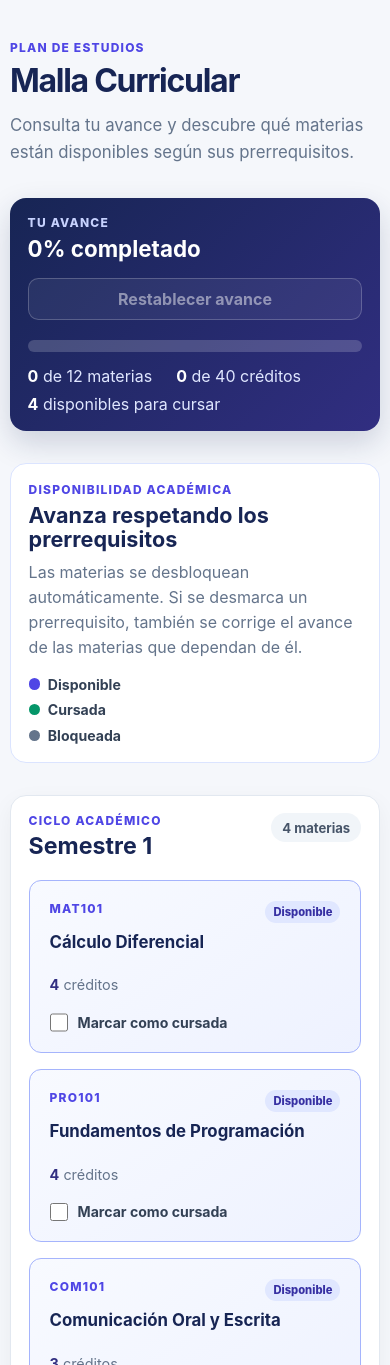
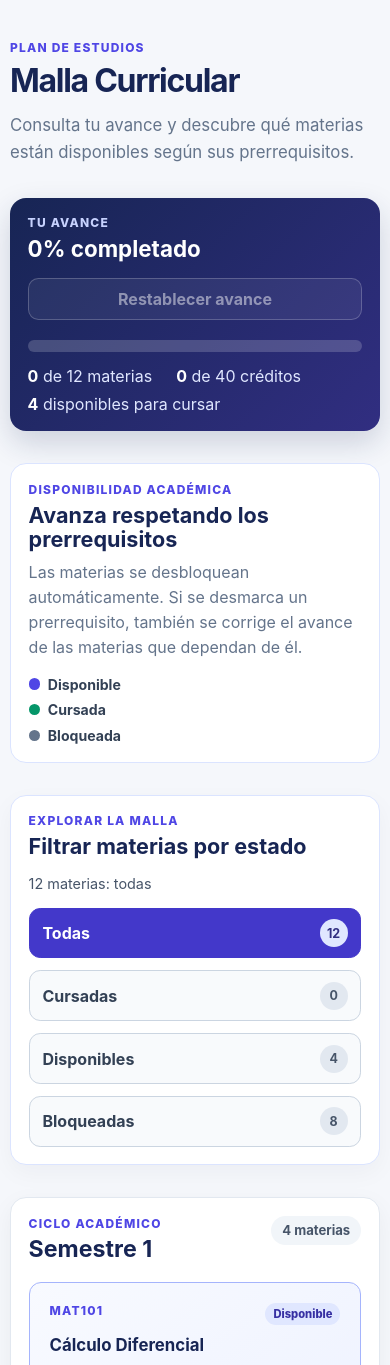
Before and after one commit to pablovirtual/Prototipo-visualizador-de-avance, a Vue app: page / in a window 390 px wide. Shown: the top 1365 px of the page. Built offline with nearby package versions, Linux system fonts and the light colour scheme.

Commit message:
implementa filtros de materias para el sprint 4

```diff
--- a/src/App.vue
+++ b/src/App.vue
@@ -4,10 +4,12 @@ import SemesterGroup from './components/SemesterGroup.vue'
 import planEstudios from './data/plan_estudios.json'
 import {
   alternarMateriaCursada as calcularSiguienteAvance,
+  calcularEstadosMaterias,
   calcularEstadisticas,
+  contarMateriasPorEstado,
   crearIndiceMaterias,
+  filtrarMateriasPorEstado,
   normalizarMateriasCursadas,
-  obtenerPrerrequisitosPendientes,
   validarPlanEstudios,
 } from './utils/curriculum.js'
 
@@ -36,6 +38,7 @@ function cargarMateriasCursadas() {
 
 const materiasCursadas = ref(cargarMateriasCursadas())
 const mensajeEstado = ref('')
+const filtroActivo = ref('todas')
 const idsMateriasCursadas = computed(() => new Set(materiasCursadas.value))
 
 const materiasPorSemestre = computed(() => {
@@ -57,33 +60,36 @@ const materiasPorSemestre = computed(() => {
 })
 
 const estadisticas = computed(() => calcularEstadisticas(materias, idsMateriasCursadas.value))
+const estadosMaterias = computed(() =>
+  calcularEstadosMaterias(materias, idsMateriasCursadas.value),
+)
+const conteosEstado = computed(() => contarMateriasPorEstado(materias, estadosMaterias.value))
 
-const estadosMaterias = computed(() => {
-  const estados = new Map()
+const filtros = computed(() => [
+  { id: 'todas', etiqueta: 'Todas', cantidad: conteosEstado.value.todas },
+  { id: 'cursadas', etiqueta: 'Cursadas', cantidad: conteosEstado.value.cursadas },
+  { id: 'disponibles', etiqueta: 'Disponibles', cantidad: conteosEstado.value.disponibles },
+  { id: 'bloqueadas', etiqueta: 'Bloqueadas', cantidad: conteosEstado.value.bloqueadas },
+])
 
-  for (const materia of materias) {
-    const cursada = idsMateriasCursadas.value.has(materia.id)
-    const prerrequisitosPendientes = obtenerPrerrequisitosPendientes(
-      materia,
-      idsMateriasCursadas.value,
-      indiceMaterias,
-    )
+const materiasFiltradasPorSemestre = computed(() =>
+  materiasPorSemestre.value
+    .map((grupo) => ({
+      ...grupo,
+      materias: filtrarMateriasPorEstado(
+        grupo.materias,
+        estadosMaterias.value,
+        filtroActivo.value,
+      ),
+    }))
+    .filter((grupo) => grupo.materias.length > 0),
+)
 
-    estados.set(materia.id, {
-      cursada,
-      disponible: cursada || prerrequisitosPendientes.length === 0,
-      prerrequisitosPendientes,
-    })
-  }
+const etiquetaFiltroActivo = computed(
+  () => filtros.value.find((filtro) => filtro.id === filtroActivo.value)?.etiqueta ?? 'Todas',
+)
 
-  return estados
-})
-
-const materiasDisponibles = computed(
-  () =>
-    [...estadosMaterias.value.values()].filter((estado) => estado.disponible && !estado.cursada)
-      .length,
-)
+const cantidadFiltroActivo = computed(() => conteosEstado.value[filtroActivo.value] ?? materias.length)
 
 watch(materiasCursadas, (ids) => {
   try {
@@ -127,6 +133,10 @@ function restablecerAvance() {
     materiasCursadas.value = []
     mensajeEstado.value = 'Se restableció todo el avance curricular.'
   }
+}
+
+function seleccionarFiltro(filtro) {
+  filtroActivo.value = filtro
 }
 </script>
 
@@ -176,7 +186,7 @@ function restablecerAvance() {
           <strong>{{ estadisticas.creditosCompletados }}</strong> de
           {{ estadisticas.totalCreditos }} créditos
         </p>
-        <p><strong>{{ materiasDisponibles }}</strong> disponibles para cursar</p>
+        <p><strong>{{ conteosEstado.disponibles }}</strong> disponibles para cursar</p>
       </div>
       <p v-if="mensajeEstado" class="progress-feedback" aria-live="polite">
         {{ mensajeEstado }}
@@ -199,9 +209,41 @@ function restablecerAvance() {
       </ul>
     </section>
 
+    <section class="filter-panel" aria-labelledby="filter-title">
+      <div class="filter-heading">
+        <div>
+          <p class="eyebrow">Explorar la malla</p>
+          <h2 id="filter-title">Filtrar materias por estado</h2>
+        </div>
+        <p class="filter-result" aria-live="polite">
+          {{ cantidadFiltroActivo }}
+          {{ cantidadFiltroActivo === 1 ? 'materia' : 'materias' }}:
+          {{ etiquetaFiltroActivo.toLowerCase() }}
+        </p>
+      </div>
+
+      <div class="filter-controls" role="group" aria-label="Filtrar materias por estado">
+        <button
+          v-for="filtro in filtros"
+          :key="filtro.id"
+          class="filter-button"
+          :class="{ 'filter-button--active': filtroActivo === filtro.id }"
+          type="button"
+          :aria-pressed="filtroActivo === filtro.id"
+          @click="seleccionarFiltro(filtro.id)"
+        >
+          <span>{{ filtro.etiqueta }}</span>
+          <span class="filter-count" aria-hidden="true">{{ filtro.cantidad }}</span>
+          <span class="sr-only">
+            : {{ filtro.cantidad }} {{ filtro.cantidad === 1 ? 'materia' : 'materias' }}
+          </span>
+        </button>
+      </div>
+    </section>
+
     <section class="semester-list" aria-label="Materias por semestre">
       <SemesterGroup
-        v-for="grupo in materiasPorSemestre"
+        v-for="grupo in materiasFiltradasPorSemestre"
         :key="grupo.semestre"
         :semestre="grupo.semestre"
         :materias="grupo.materias"
@@ -209,6 +251,15 @@ function restablecerAvance() {
         :estados-materias="estadosMaterias"
         @toggle-cursada="alternarMateriaCursada"
       />
+
+      <div v-if="materiasFiltradasPorSemestre.length === 0" class="empty-state" role="status">
+        <p class="empty-state-icon" aria-hidden="true">✓</p>
+        <h2>No hay materias {{ etiquetaFiltroActivo.toLowerCase() }}</h2>
+        <p>Selecciona otro filtro para continuar explorando la malla curricular.</p>
+        <button class="empty-state-button" type="button" @click="seleccionarFiltro('todas')">
+          Mostrar todas las materias
+        </button>
+      </div>
     </section>
   </main>
 </template>
--- a/src/assets/style.css
+++ b/src/assets/style.css
@@ -8,6 +8,17 @@
 
 * {
   box-sizing: border-box;
+}
+
+.sr-only {
+  position: absolute;
+  width: 1px;
+  height: 1px;
+  padding: 0;
+  overflow: hidden;
+  clip: rect(0, 0, 0, 0);
+  white-space: nowrap;
+  border: 0;
 }
 
 body {
@@ -222,9 +233,145 @@ h1 {
   background: #64748b;
 }
 
+.filter-panel {
+  margin-bottom: 2rem;
+  padding: 1.25rem 1.5rem;
+  background: #ffffff;
+  border: 1px solid #dbe4ff;
+  border-radius: 1rem;
+  box-shadow: 0 8px 24px rgb(15 23 42 / 0.04);
+}
+
+.filter-heading {
+  display: flex;
+  align-items: flex-end;
+  justify-content: space-between;
+  gap: 1rem;
+  margin-bottom: 1rem;
+}
+
+.filter-heading h2 {
+  margin: 0.35rem 0 0;
+  font-size: 1.35rem;
+}
+
+.filter-result {
+  margin: 0;
+  color: #475569;
+  font-size: 0.9rem;
+}
+
+.filter-controls {
+  display: grid;
+  grid-template-columns: repeat(4, minmax(0, 1fr));
+  gap: 0.75rem;
+}
+
+.filter-button {
+  display: flex;
+  align-items: center;
+  justify-content: space-between;
+  gap: 0.75rem;
+  min-height: 2.8rem;
+  padding: 0.65rem 0.8rem;
+  color: #334155;
+  background: #f8fafc;
+  border: 1px solid #cbd5e1;
+  border-radius: 0.7rem;
+  cursor: pointer;
+  font-weight: 750;
+  transition: background-color 160ms ease, border-color 160ms ease, color 160ms ease;
+}
+
+.filter-button:hover {
+  color: #3730a3;
+  background: #eef2ff;
+  border-color: #a5b4fc;
+}
+
+.filter-button:focus-visible,
+.empty-state-button:focus-visible {
+  outline: 3px solid rgb(79 70 229 / 0.3);
+  outline-offset: 2px;
+}
+
+.filter-button--active {
+  color: #ffffff;
+  background: #4338ca;
+  border-color: #4338ca;
+}
+
+.filter-button--active:hover {
+  color: #ffffff;
+  background: #3730a3;
+  border-color: #3730a3;
+}
+
+.filter-count {
+  display: inline-grid;
+  min-width: 1.75rem;
+  height: 1.75rem;
+  place-items: center;
+  padding: 0 0.4rem;
+  color: #475569;
+  background: #e2e8f0;
+  border-radius: 999px;
+  font-size: 0.78rem;
+}
+
+.filter-button--active .filter-count {
+  color: #312e81;
+  background: #e0e7ff;
+}
+
 .semester-list {
   display: grid;
   gap: 1.5rem;
+}
+
+.empty-state {
+  padding: 3rem 1.5rem;
+  text-align: center;
+  background: #ffffff;
+  border: 1px dashed #a5b4fc;
+  border-radius: 1rem;
+}
+
+.empty-state-icon {
+  display: grid;
+  width: 3rem;
+  height: 3rem;
+  place-items: center;
+  margin: 0 auto 1rem;
+  color: #ffffff;
+  background: #4f46e5;
+  border-radius: 50%;
+  font-size: 1.4rem;
+  font-weight: 800;
+}
+
+.empty-state h2 {
+  margin-bottom: 0.5rem;
+  font-size: 1.35rem;
+}
+
+.empty-state p:not(.empty-state-icon) {
+  margin-bottom: 1.25rem;
+  color: #64748b;
+}
+
+.empty-state-button {
+  padding: 0.7rem 1rem;
+  color: #ffffff;
+  background: #4338ca;
+  border: 0;
+  border-radius: 0.65rem;
+  cursor: pointer;
+  font-weight: 700;
+}
+
+.empty-state-button:hover {
+  background: #3730a3;
 }
 
 .semester-group {
@@ -416,6 +563,19 @@ h1 {
     padding: 1.1rem;
   }
 
+  .filter-panel {
+    padding: 1.1rem;
+  }
+
+  .filter-heading {
+    align-items: flex-start;
+    flex-direction: column;
+  }
+
+  .filter-controls {
+    grid-template-columns: repeat(2, minmax(0, 1fr));
+  }
+
   .status-legend {
     grid-template-columns: repeat(3, auto);
     width: 100%;
@@ -442,4 +602,8 @@ h1 {
   .subject-card-heading {
     align-items: flex-start;
   }
+
+  .filter-controls {
+    grid-template-columns: 1fr;
+  }
 }
--- a/src/components/SemesterGroup.vue
+++ b/src/components/SemesterGroup.vue
@@ -34,7 +34,9 @@ function alternarMateria(idMateria) {
         <p class="semester-label">Ciclo académico</p>
         <h2 :id="`semestre-${semestre}`">Semestre {{ semestre }}</h2>
       </div>
-      <span class="subject-count">{{ materias.length }} materias</span>
+      <span class="subject-count">
+        {{ materias.length }} {{ materias.length === 1 ? 'materia' : 'materias' }}
+      </span>
     </div>
 
     <div class="subject-grid">
--- a/src/utils/curriculum.js
+++ b/src/utils/curriculum.js
@@ -70,6 +70,56 @@ export function estaMateriaDisponible(materia, idsCursados, indiceMaterias) {
   return obtenerPrerrequisitosPendientes(materia, idsCursados, indiceMaterias).length === 0
 }
 
+export function calcularEstadosMaterias(materias, idsCursados) {
+  const indiceMaterias = crearIndiceMaterias(materias)
+  const estados = new Map()
+
+  for (const materia of materias) {
+    const cursada = idsCursados.has(materia.id)
+    const prerrequisitosPendientes = obtenerPrerrequisitosPendientes(
+      materia,
+      idsCursados,
+      indiceMaterias,
+    )
+
+    estados.set(materia.id, {
+      cursada,
+      disponible: cursada || prerrequisitosPendientes.length === 0,
+      prerrequisitosPendientes,
+    })
+  }
+
+  return estados
+}
+
+export function filtrarMateriasPorEstado(materias, estadosMaterias, filtro = 'todas') {
+  if (filtro === 'cursadas') {
+    return materias.filter((materia) => estadosMaterias.get(materia.id)?.cursada)
+  }
+
+  if (filtro === 'disponibles') {
+    return materias.filter((materia) => {
+      const estado = estadosMaterias.get(materia.id)
+      return estado?.disponible && !estado.cursada
+    })
+  }
+
+  if (filtro === 'bloqueadas') {
+    return materias.filter((materia) => !estadosMaterias.get(materia.id)?.disponible)
+  }
+
+  return materias
+}
+
+export function contarMateriasPorEstado(materias, estadosMaterias) {
+  return {
+    todas: materias.length,
+    cursadas: filtrarMateriasPorEstado(materias, estadosMaterias, 'cursadas').length,
+    disponibles: filtrarMateriasPorEstado(materias, estadosMaterias, 'disponibles').length,
+    bloqueadas: filtrarMateriasPorEstado(materias, estadosMaterias, 'bloqueadas').length,
+  }
+}
+
 export function normalizarMateriasCursadas(ids, materias) {
   if (!Array.isArray(ids)) {
     return []
```
Also changed, not shown: 7 other files (tests, documents, lock files or other folders).
